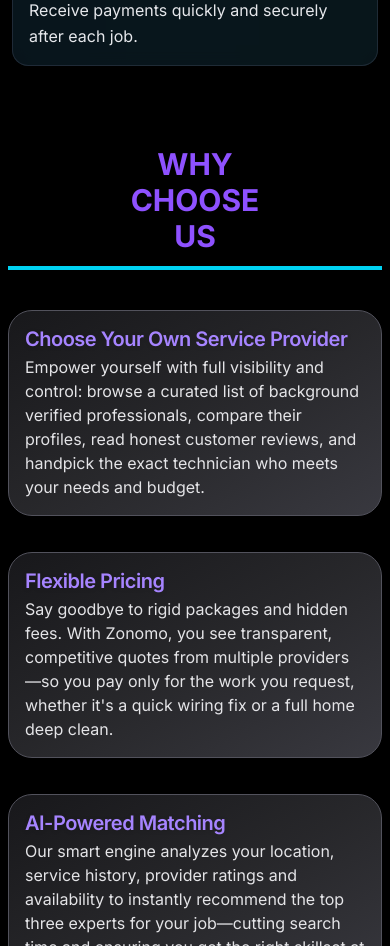
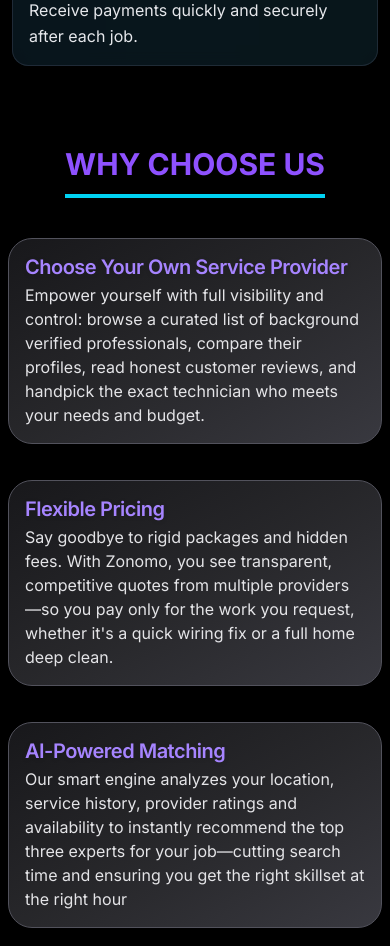
Before and after one commit to chaudhary64/zonomo-landing-page, a Next.js app: page / in a window 390 px wide. Shown: the part 3740-4686 px from the top of the page. Built offline with nearby package versions, Linux system fonts and the light colour scheme.

Commit message:
Refactor WhyChooseUs component: Update heading visibility for improved responsiveness and accessibility

```diff
--- a/src/components/WhyChooseUs.js
+++ b/src/components/WhyChooseUs.js
@@ -54,10 +54,15 @@ const Card = ({ title, description }) => (
 const WhyChooseUs = () => (
   <section className="relative min-h-screen w-full bg-black">
     <div className="relative z-10 py-6 sm:py-8 md:py-12 lg:py-16 xl:py-20 grid grid-cols-2 max-lg:py-3 max-lg:px-2 max-lg:flex max-lg:flex-col max-lg:items-center max-lg:gap-4">
-      <div className="h-fit w-fit sticky top-1/4 px-10 justify-self-center flex flex-col items-center justify-center text-8xl font-bold uppercase text-violet-500 border-l-4 border-cyan-400 max-lg:static max-lg:border-l-0 max-lg:border-b-4 max-lg:text-3xl max-lg:w-full max-lg:py-3 max-lg:px-0 drop-shadow">
-        <span className="font-inter">Why</span>
-        <span className="font-inter">Choose</span>
-        <span className="font-inter">Us</span>
+      <div className="h-fit w-fit sticky top-1/4 px-10 justify-self-center flex flex-col items-center justify-center text-8xl font-bold uppercase text-violet-500 border-l-4 border-cyan-400 max-lg:static max-lg:border-l-0 max-lg:border-b-4 max-lg:text-3xl max-lg:py-3 max-lg:px-0 drop-shadow">
+        <span className="hidden max-lg:invisible lg:inline font-inter">
+          Why
+        </span>
+        <span className="hidden max-lg:invisible lg:inline font-inter">
+          Choose
+        </span>
+        <span className="hidden max-lg:invisible lg:inline font-inter">Us</span>
+        <span className="lg:hidden lg:invisible font-inter">Why Choose US</span>
       </div>
       <div className="max-lg:w-full max-lg:flex max-lg:justify-center">
         <div className="flex flex-wrap justify-center xl:justify-start max-lg:flex-col max-lg:items-center max-lg:gap-3">
```
